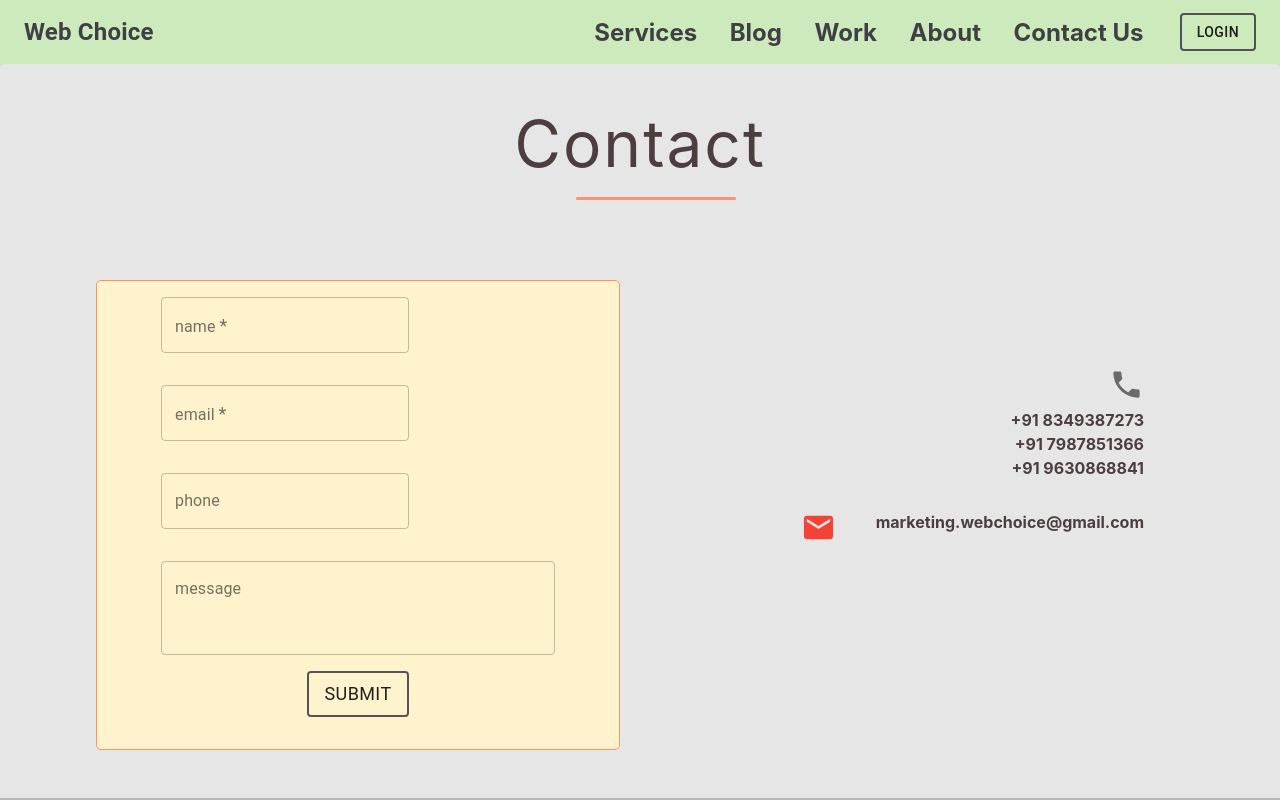
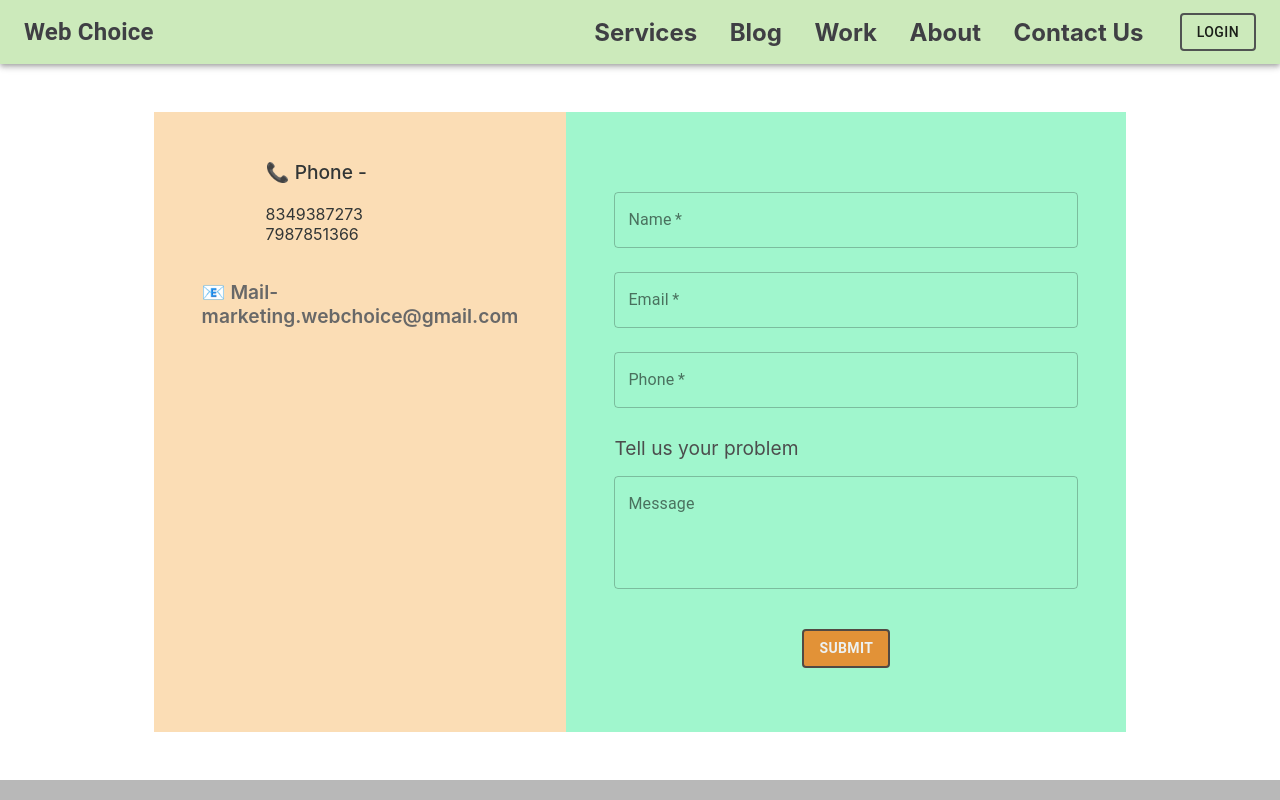
Before and after one commit to 99Atharva/Web-choice, a React (Create React App) app: page /contact in a window 1280 px wide. Shown: the top 800 px of the page. Built offline with nearby package versions, Linux system fonts and the light colour scheme.

Commit message:
Contact final

```diff
--- a/src/Elements/Contact.css
+++ b/src/Elements/Contact.css
@@ -1,84 +1,55 @@
-
-.form {
+.Feedback {
     display: flex;
-    justify-content: space-around;
-    padding: 3rem 6rem;
-
+    padding: 3rem 2rem;
+    flex-wrap: wrap;
+    justify-content: center;
 
 }
 
-.feedback {
+.Form {
     display: flexbox;
-    border: 1px solid #ff926b ;
-    background-color: #fff3cd;
-    border-radius: 5px;
-    text-align: center;
-    width: 50%;
-
-}
-.feedback button {
-    margin-bottom: 2rem;
+    padding: 4rem 3rem;
+    width: 35rem;
+    justify-content: flex-start;
+    background-color: rgba(124, 243, 187, 0.726);
 }
 
-
-.fields {
-
-    display: flex;
-    padding: 1rem 4rem;
-}
-.feedback :first-child {
-
+.Form div {
+    width: 100%;
 }
 
-.contact {
-    display: flexbox;
-    margin-top: 8%;
-    margin-right: 40px;
-    width: 50%;
-    text-align:right;
-    color: #4d3e3e;
-
+.detail {
+    padding: 2rem 3rem;
+    background: rgba(248, 191, 116, 0.534);
 }
 
-.head h2 {
-    padding: 2rem 0;
-    text-align: center;
-    color: #4d3e3e;
-    font-size: 4rem;
-    font-weight: 400;
-    letter-spacing: 2px;
-    position: relative;
-
+.btn .MuiButton-root {
+    margin-top: 2rem;
+    color: rgb(237, 241, 241);
+    font-weight: 600;
+    background-color: rgb(226, 146, 55);
 }
 
-.head h2:after {
-
-    display: flex;
-    margin-left: 45%;
-    width: 160px;
-    background-color:#ff926b;
-    border-radius: 3px;
-    height: 3px;
-    margin-top: 5px;
-    content: " ";
+.Form p {
+    margin-top: 20px;
+    color: rgb(76, 77, 77);
+    font-size: larger;
 }
 
-
-.phone {
-    display: flexbox;
-    justify-content: flex-end;
-    margin-bottom: 30px;
+.call
+{
+    padding: 1rem 4rem;
+    color: rgb(50, 54, 54);
+}
+.call :first-child {
+    margin-bottom: 20px;
+    font-size: larger;
+    font-weight: 500;
 }
 
-.email {
-    display: flex;
-    justify-content: flex-end;
+.mail {
+    font-size: larger;
+    margin-top: 20px;
+    color: rgb(104, 104, 104);
+    font-weight: 600;
 }
-
-.phone h4 {
-    padding-left: 90px;
-}
-
-.email h4 {
-    padding-left: 40px;
-}
--- a/src/Elements/Contact.js
+++ b/src/Elements/Contact.js
@@ -1,8 +1,6 @@
 import React from 'react';
 import './Contact.css';
 import TextField from '@material-ui/core/TextField';
-import PhoneIcon from '@material-ui/icons/Phone';
-import EmailIcon from '@material-ui/icons/Email';
 import Button from '@material-ui/core/Button';
 import {useEffect, useState} from 'react';
 import db from '../firebaseconfig';
@@ -25,7 +23,15 @@ function Contact() {
             message : message
 
         })
-    }
+        .then(()=> {
+            alert("Message has been Submitted 👍");
+        })
+
+        setName("");
+        setEmail("");
+        setPhone("");
+        setMessage("");
+    };
 
 
 
@@ -41,64 +47,60 @@ function Contact() {
 
 
     return (
-        <div className="head"><h2>Contact</h2>
-        <div className="form" >
-
-            <form className="feedback"  onSubmit = {handlesubmit}>
-            <div className="fields">
-            <TextField required id="standard-required"
-            label="name" type="Name"  variant="outlined"  value = {name}
-            onChange = { (e) => setName(e.target.value) } />
+       <div className="Feedback">
+           <div className="detail">
+            <div className="call">
+           <h3>📞 Phone -</h3>
+           <p>8349387273</p>
+           <p>7987851366</p>
+            </div>
+            <p className="mail">📧 Mail- <br/> marketing.webchoice@gmail.com</p>
+           </div>
+        <form className="Form" onSubmit={handlesubmit} >
+            <div>
+            <TextField id="outlined-basic" label="Name" required
+            variant="outlined"  margin="normal" value={name}
+            onChange={(e)=> setName(e.target.value )} />
             </div>
 
-            <div className="fields">
-            <TextField required id="standard-required"
-            label="email"  variant="outlined"
-            value = {email}
-            onChange = { (e) => setEmail(e.target.value)} />
+            <div>
+            <TextField id="outlined-basic" label="Email" required
+            variant="outlined" margin="normal"  value={email}
+            onChange={(e)=> setEmail(e.target.value )} />
             </div>
 
-            <div className="fields">
-            <TextField  id="standard"
-            label="phone"  variant="outlined"
-            value = {phone}
-            onChange = {(e) => setPhone(e.target.value)} />
+            <div>
+            <TextField id="outlined-basic" label="Phone" required
+            variant="outlined" margin="normal" value={phone}
+            onChange={(e)=> setPhone(e.target.value )} />
             </div>
 
-            <div className="fields">
-            <TextField className="messagebox"
-            id="outlined-multiline-static"
-            label="message"
-            multiline
-            rows={3}
-            fullWidth
-            variant="outlined"
-            value = {message}
-            onChange = {(e) => setMessage(e.target.value)}
-            />
+            <div>
+               <p>Tell us your problem</p>
+            <TextField
+          id="outlined-multiline-static"
+          label="Message"
+          margin="normal"
+          multiline
+          rows={4}
+          variant="outlined"
+          value={message}
+          onChange={(e)=> setMessage(e.target.value)}
+        />
+            </div>
 
+            <div className="btn" >
+            <Button variant="outlined" type="submit">
+               Submit
+           </Button>
             </div>
-           <Button  variant="outlined"  >Submit</Button>
 
 
-            </form>
 
-            <div className="contact">
 
-                <div className="phone">
-                   <PhoneIcon fontSize="large" color="action" />
-                   <h4>+91 8349387273</h4>
-                   <h4>+91 7987851366 </h4>
-                   <h4>+91 9630868841 </h4>
-                  </div>
-                   <div className="email">
-                   <EmailIcon fontSize="large"  color="error" />
-                   <h4>marketing.webchoice@gmail.com </h4>
-                </div>
 
-            </div>
-        </div>
-        </div>
+        </form>
+  </div>
     )
 }
 
--- a/src/Elements/Home.css
+++ b/src/Elements/Home.css
@@ -16,11 +16,11 @@
 }
 .greet h2{
         text-align: center;
-        padding: 20% ;
+        padding: 20% 10%;
         font-size: 6rem;
+        flex-wrap: wrap;
         font-weight: 400;
         color: rgba(240, 255, 255, 0.842);
-
 }
 
 .write{
@@ -43,7 +43,7 @@
         background-color: rgba(240, 240, 240, 0.349);
         color: rgb(54, 54, 54);
         line-height: 2rem;
-        font-size: x-large;
+        font-size: 2rem;
         text-align: center;
 }
 
```
Also changed, not shown: 1 other file (tests, documents, lock files or other folders).
